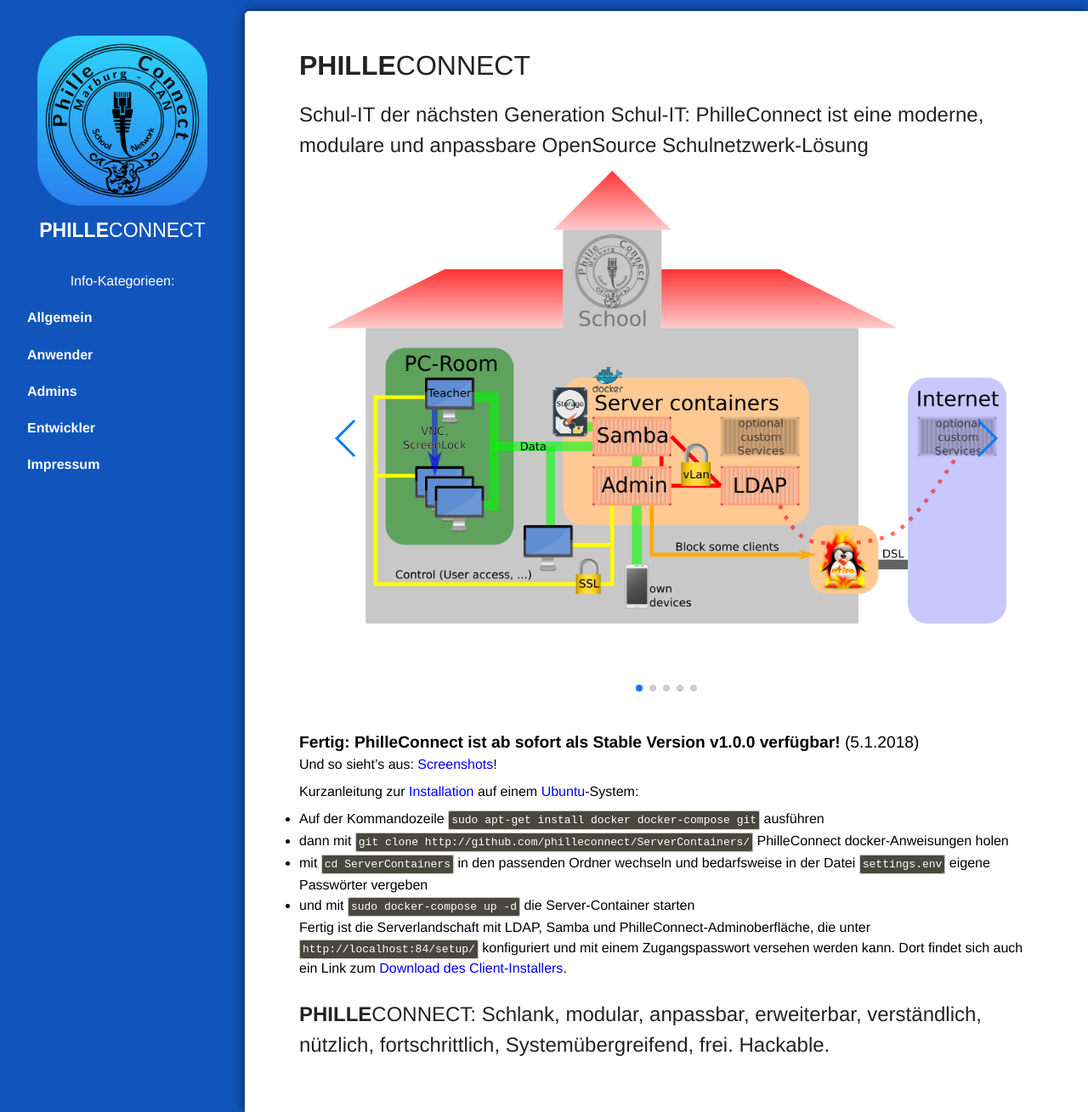
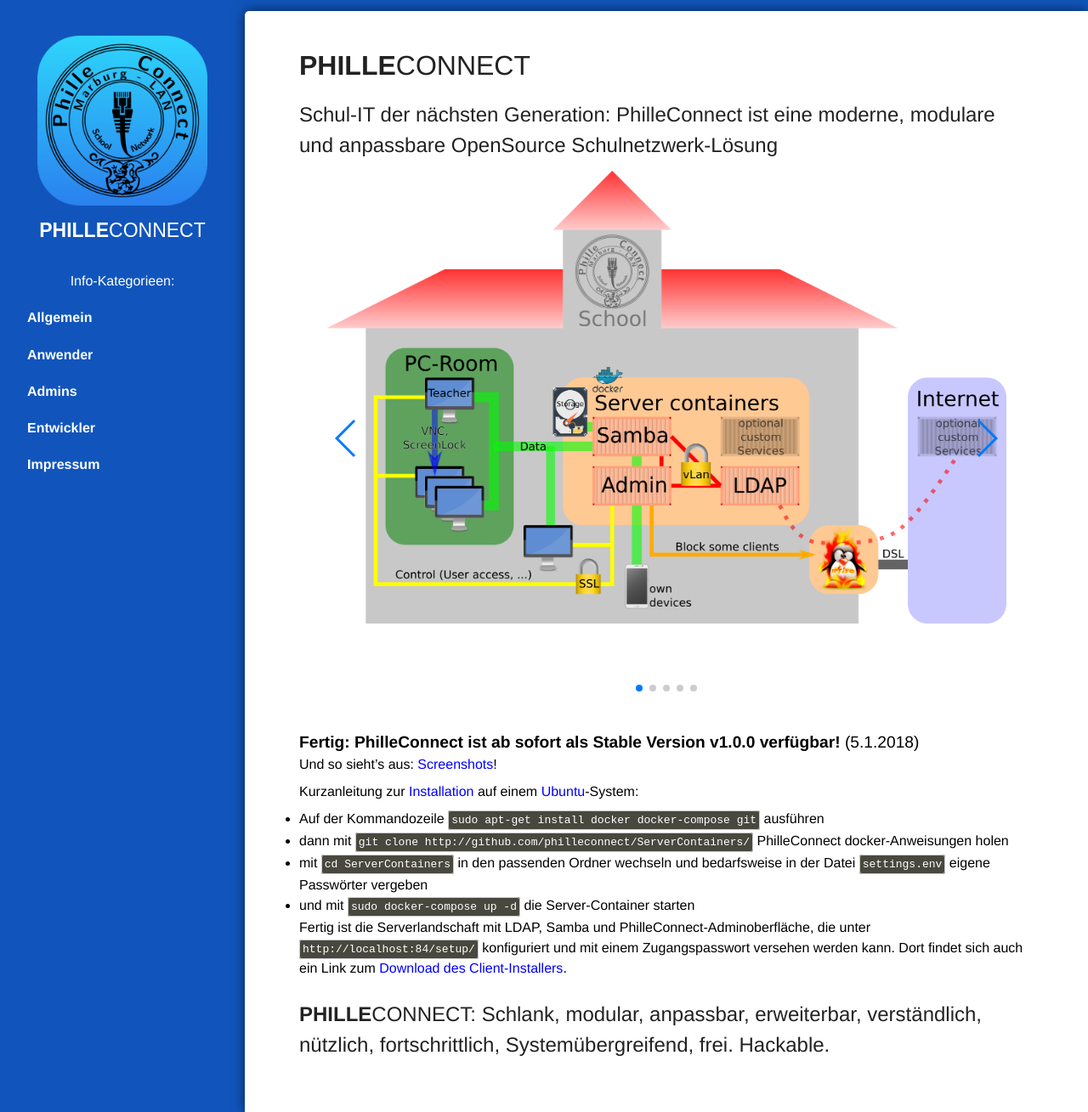
Before and after one commit to philleconnect/philleconnect.github.io, a Jekyll site: the page built from index.md, in a window 1280 px wide. Shown: the whole page at 85% size. Built offline with Jekyll 4.4.1, drawn with Linux system fonts in a browser that asks for light colours; our own code applies the rules of GitHub Pages for plain Markdown files.

Commit message:
small change

```diff
--- a/index.md
+++ b/index.md
@@ -5,7 +5,7 @@
 
 # **PHILLE**CONNECT
 
-## Schul-IT der nächsten Generation Schul-IT: PhilleConnect ist eine moderne, modulare und anpassbare OpenSource Schulnetzwerk-Lösung
+## Schul-IT der nächsten Generation: PhilleConnect ist eine moderne, modulare und anpassbare OpenSource Schulnetzwerk-Lösung
 
 <div class="swiper-container">
     <!-- Additional required wrapper -->
```
